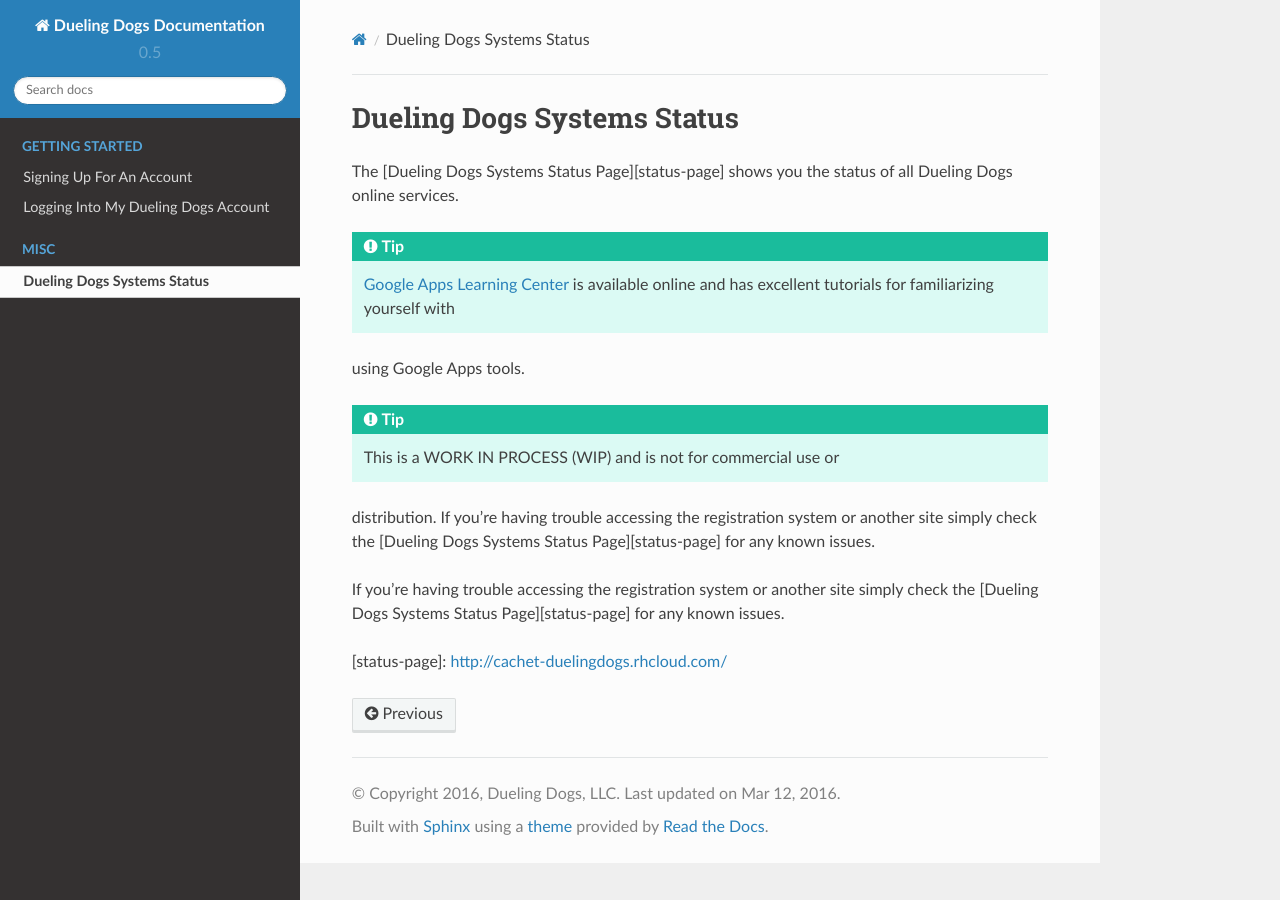
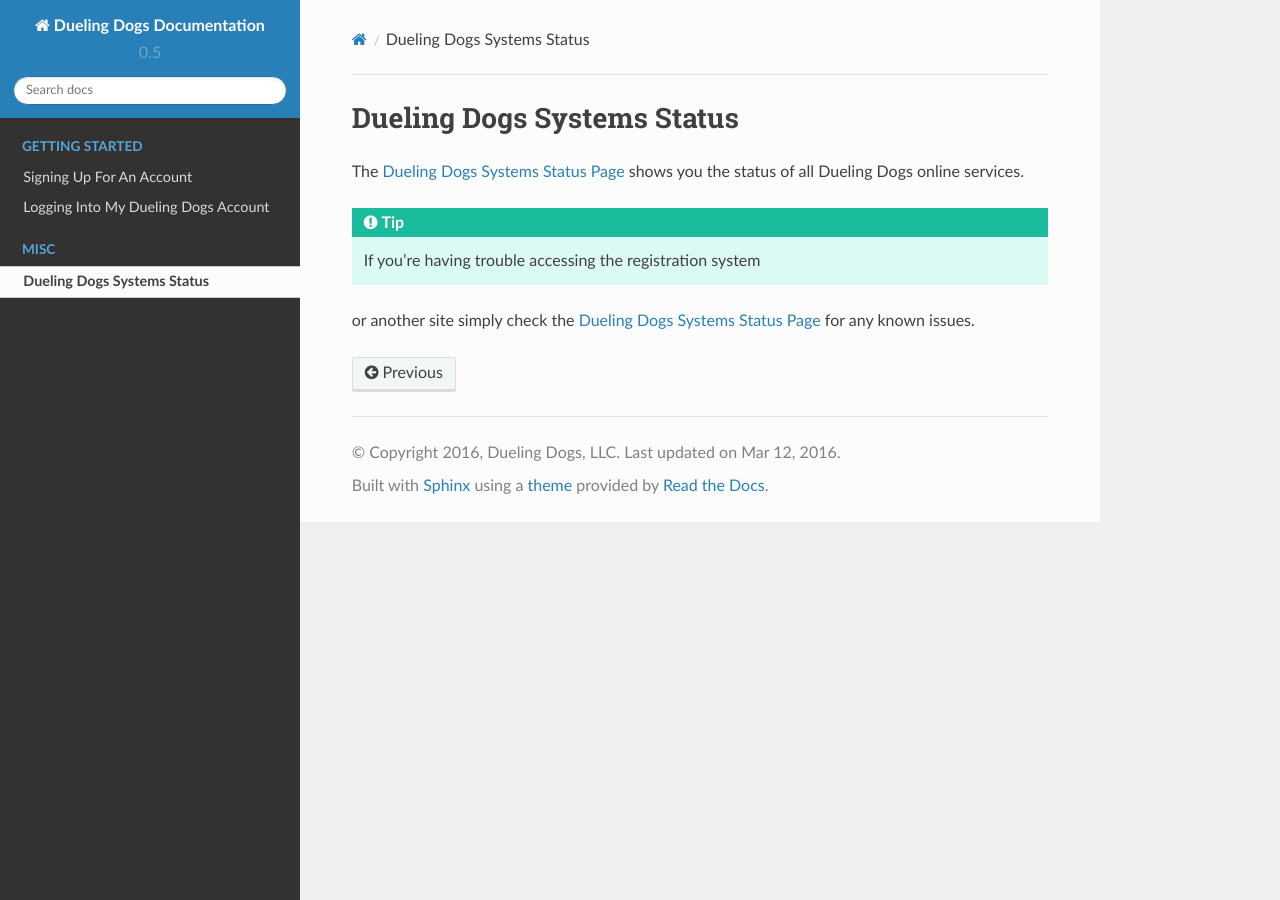
Before and after one commit to brianjking/dueling-docs, a Sphinx documentation site: the page built from source/systems-status.rst, in a window 1280 px wide. Built offline with Sphinx 7.4.7 and the Read the Docs theme 2.0.0, drawn with Linux system fonts in a browser that asks for light colours; formulas are drawn with MathJax 3.

Commit message:
Update systems-status.rst

```diff
--- a/source/systems-status.rst
+++ b/source/systems-status.rst
@@ -1,23 +1,9 @@
 Dueling Dogs Systems Status
 ============================
 
-The [Dueling Dogs Systems Status Page][status-page] shows you the status of all
+The `Dueling Dogs Systems Status Page <http://cachet-duelingdogs.rhcloud.com>`_ shows you the status of all
 Dueling Dogs online services.
 
-.. tip:: `Google Apps Learning Center <https://apps.google.com/learning-center/>`_ is available online and has excellent tutorials for familiarizing yourself with
-using Google Apps tools.
-
-.. tip:: This is a WORK IN PROCESS (WIP) and is not for commercial use or
-distribution. If you're having trouble accessing the registration system
+.. tip::  If you're having trouble accessing the registration system
 or another site simply check the
-[Dueling Dogs Systems Status Page][status-page] for any known issues.
-
-
-
-If you're having trouble accessing the registration system or another site
-simply check the [Dueling Dogs Systems Status Page][status-page] for any
-known issues.
-
-
-
-[status-page]: http://cachet-duelingdogs.rhcloud.com/
+`Dueling Dogs Systems Status Page <http://cachet-duelingdogs.rhcloud.com>`_ for any known issues.
```
